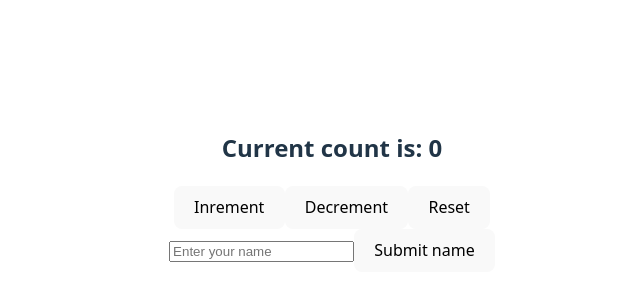
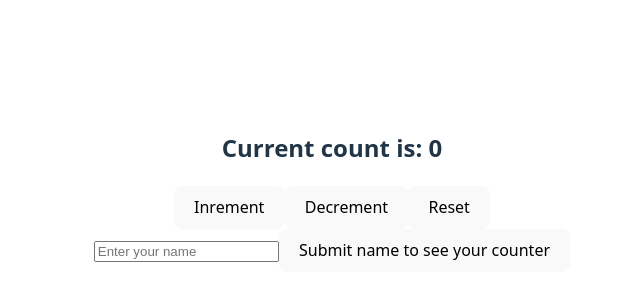
Before and after one commit to joshuawiidrichter1994/react-exercise, a React (Vite) app: page / in a window 1280 px wide. Shown: the part 192-492 px from the top of the page, without its empty margins (308-948 px from the left). Built offline with nearby package versions, Linux system fonts and the light colour scheme.

Commit message:
Updated counter mesg

```diff
--- a/src/App.jsx
+++ b/src/App.jsx
@@ -15,7 +15,7 @@ function App() {
     e.preventDefault();
     if (name.trimEnd()) {
       setThankYouMessage(
-        `${name}, thanks for using the counter!. Your current number is ${count}`
+        `${name}, thanks for using the counter! Your current number is ${count}`
       );
     } else {
       setThankYouMessage('');
@@ -37,7 +37,7 @@ function App() {
             value={name}
             onChange={(e) => setName(e.target.value)}
           />
-          <button type="submit">Submit name</button>
+          <button type="submit">Submit name to see your counter</button>
           <h1>{thankYouMessage}</h1>
         </form>
       </div>
```
